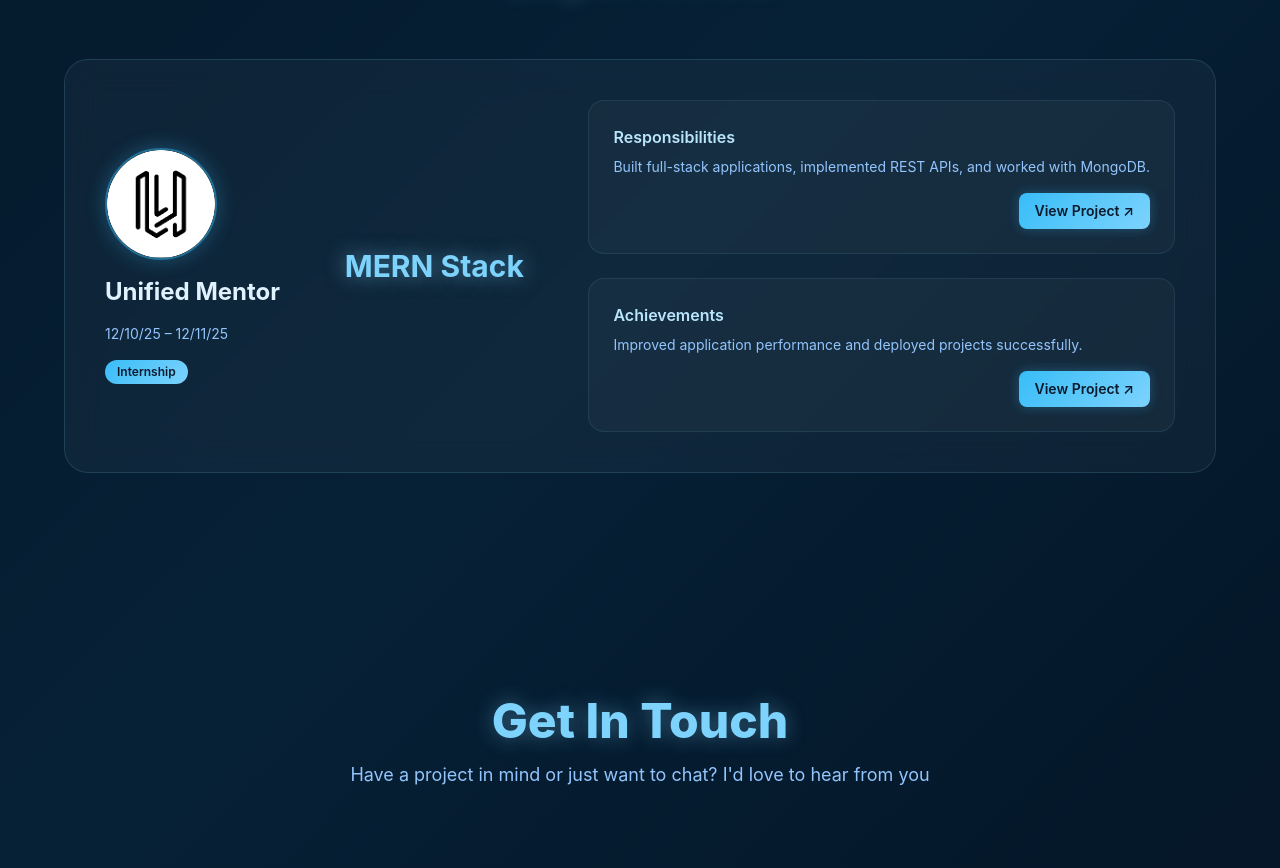
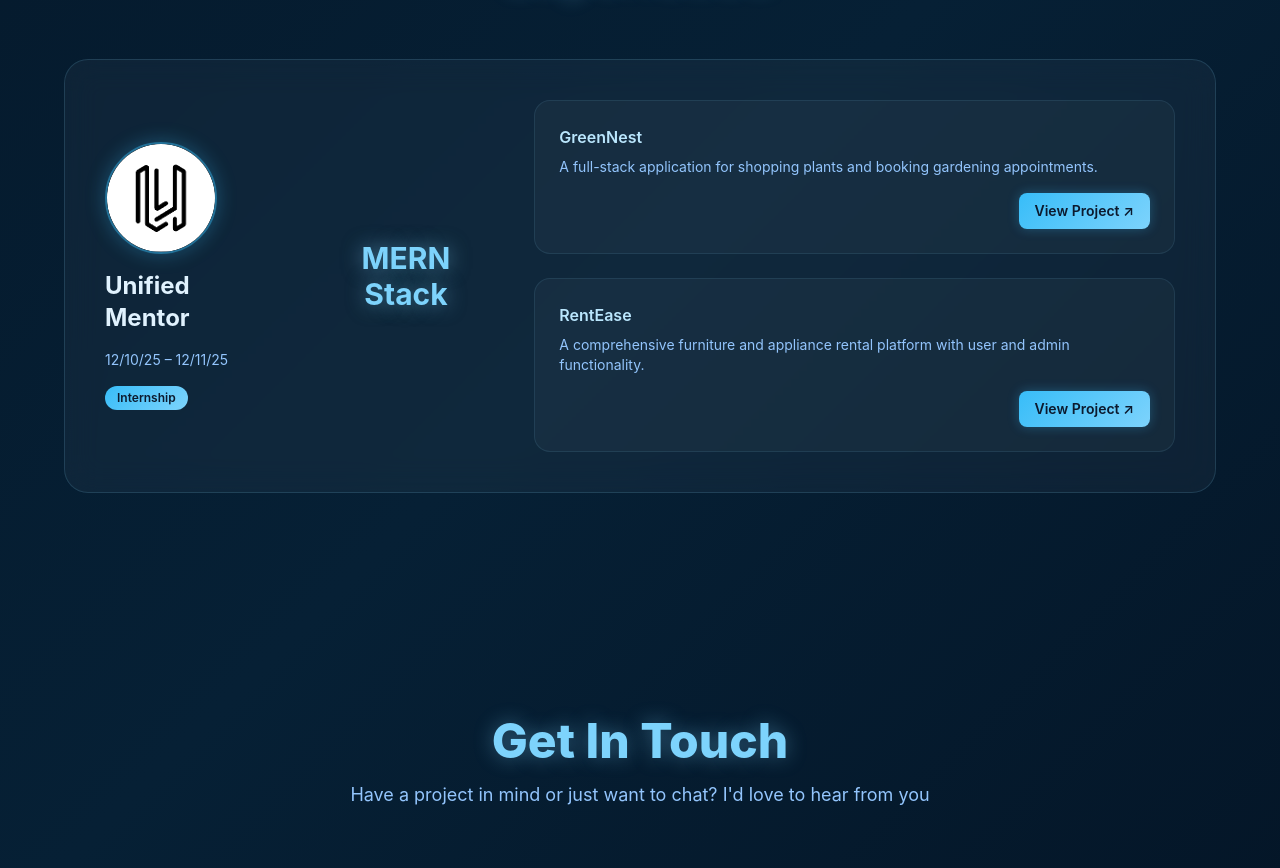
Before and after one commit to Adrich-Fernandes/My-Portfolio, a React (Vite) app in the folder Portfolio/: page / in a window 1280 px wide. Shown: the part 3754-4622 px from the top of the page. Built offline with nearby package versions, Linux system fonts and the light colour scheme.

Commit message:
Experience section updated

```diff
--- a/Portfolio/src/App.jsx
+++ b/Portfolio/src/App.jsx
@@ -426,8 +426,8 @@ export default function GlassArctic() {
             </div>
             <div className="flex flex-col gap-6 w-full md:w-auto">
               {[
-                { title: "Responsibilities", desc: "Built full-stack applications, implemented REST APIs, and worked with MongoDB." },
-                { title: "Achievements", desc: "Improved application performance and deployed projects successfully." },
+                { title: "GreenNest", desc: "A full-stack application for shopping plants and booking gardening appointments.", link: "https://github.com/Adrich-Fernandes/GreenNest" },
+                { title: "RentEase", desc: "A comprehensive furniture and appliance rental platform with user and admin functionality.", link: "https://github.com/Adrich-Fernandes/RENT_EASY" },
               ].map((item, i) => (
                 <div key={i} className="p-6 rounded-2xl flex flex-col justify-between gap-4" style={{ background: "rgba(255,255,255,0.03)", border: "1px solid rgba(125,211,252,0.1)" }}>
                   <div>
@@ -435,7 +435,7 @@ export default function GlassArctic() {
                     <p className="text-[#93c5fd] text-sm">{item.desc}</p>
                   </div>
                   <div className="flex justify-end">
-                    <a href="#" className="px-4 py-2 text-sm font-semibold rounded-lg text-[#0c1a2e] transition duration-300" style={{ background: "linear-gradient(135deg, #38bdf8, #7dd3fc)", boxShadow: "0 0 12px rgba(56,189,248,0.3)" }}>
+                    <a href={item.link} target="_blank" rel="noopener noreferrer" className="px-4 py-2 text-sm font-semibold rounded-lg text-[#0c1a2e] transition duration-300" style={{ background: "linear-gradient(135deg, #38bdf8, #7dd3fc)", boxShadow: "0 0 12px rgba(56,189,248,0.3)" }}>
                       View Project ↗
                     </a>
                   </div>
```
